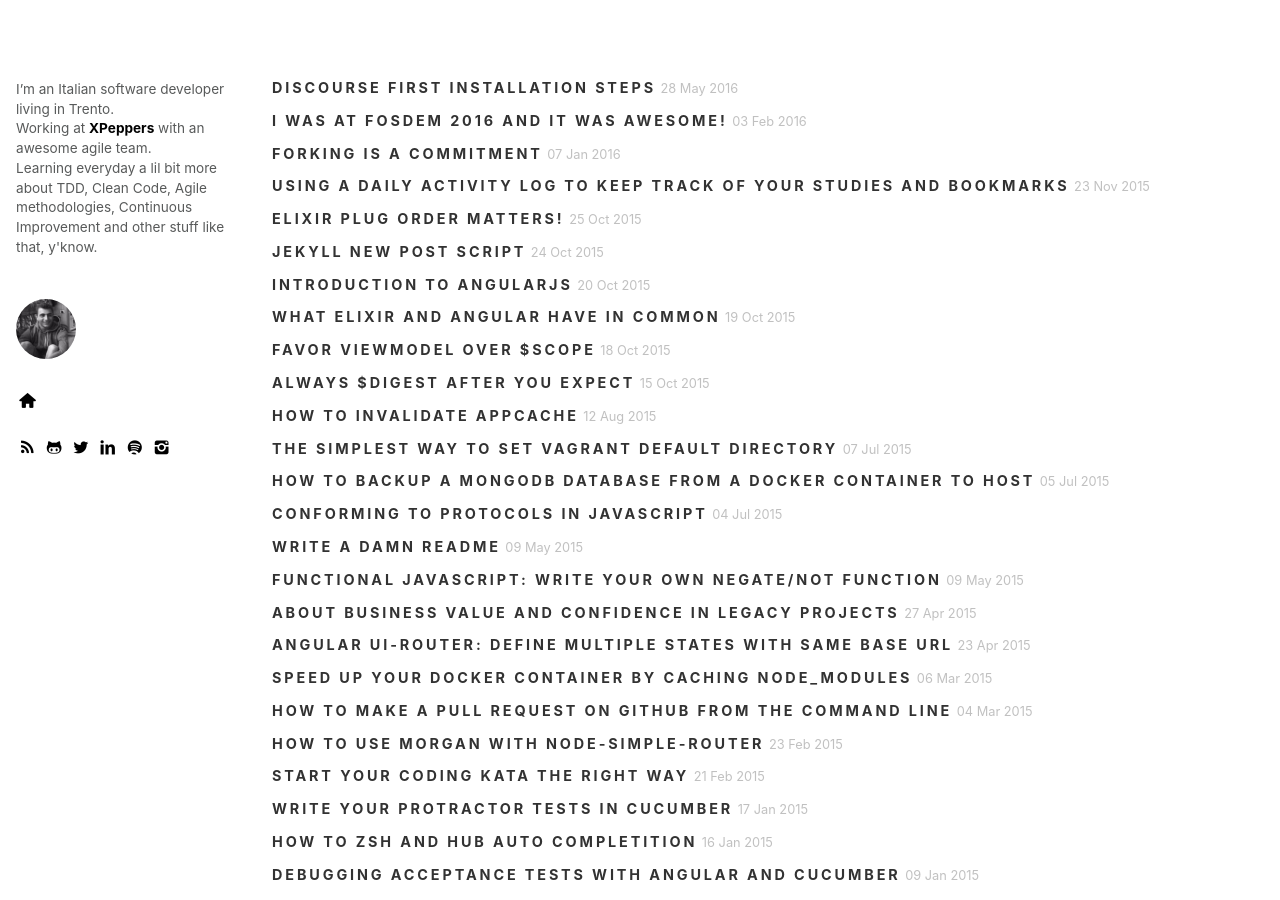
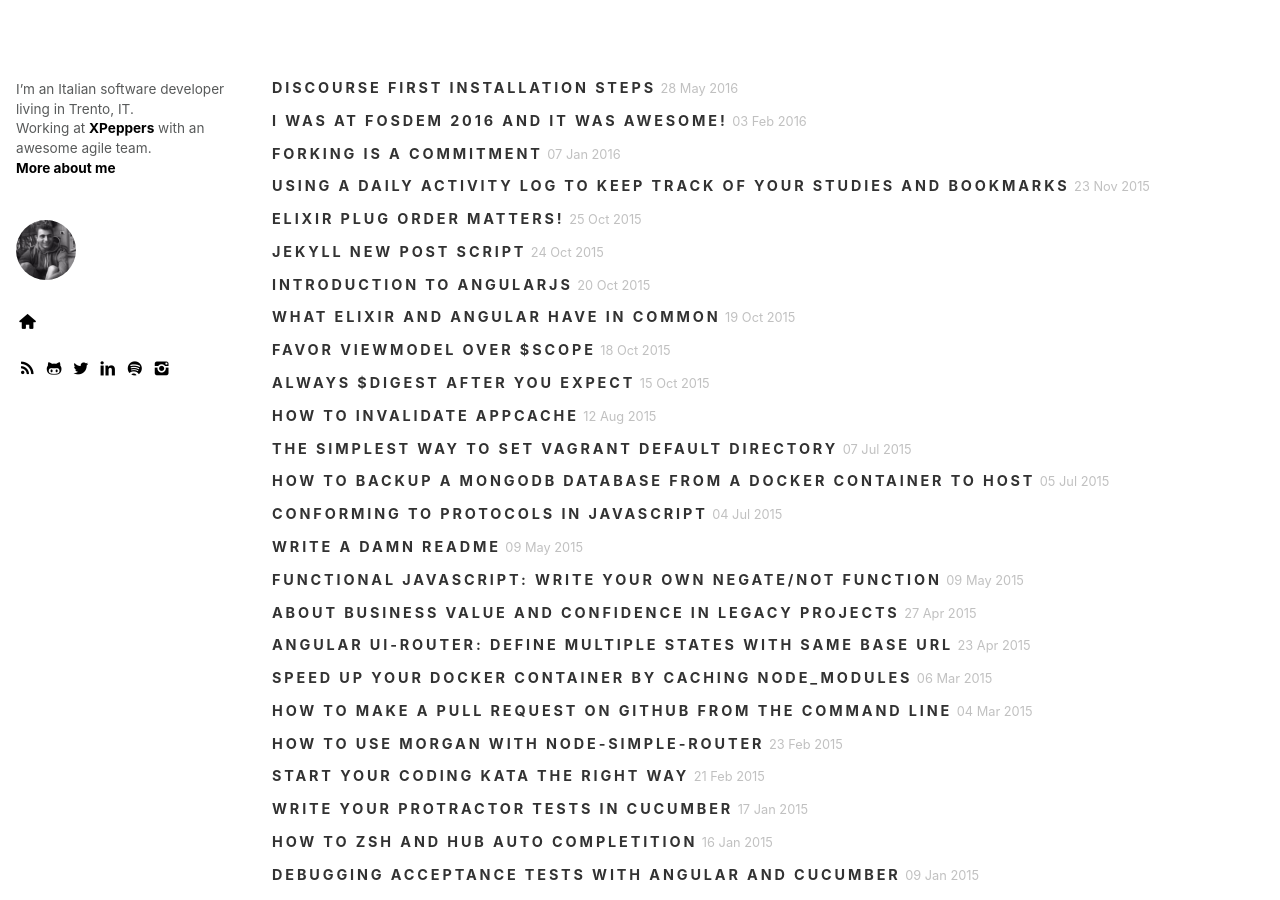
Before and after one commit to christian-fei/christian-fei.github.io-pandoc, a Jekyll site: the page built from index.html, in a window 1280 px wide and 900 px high. Built offline with Jekyll 4.4.1, drawn with Linux system fonts in a browser that asks for light colours; a style sheet for code colours, icons or effects is not loaded.

Commit message:
added about link

```diff
--- a/_layouts/default.html
+++ b/_layouts/default.html
@@ -40,15 +40,13 @@
         <div class="col-2 mobile-col-10 mobile-center">
           <div class="sidebar__container">
             <p class="intro">
-              I’m an Italian software developer living in Trento.
+              I’m an Italian software developer living in Trento, IT.
               <br/>
               Working at <a target="_blank" href="http://www.xpeppers.com/">XPeppers</a> with an awesome agile team.
               <br/>
-              Learning everyday a lil bit more about TDD, Clean Code, Agile methodologies, Continuous Improvement and other stuff like that, y'know.
-              <br/>
-              <!-- <a href="/about">More about me</a> -->
+              <a href="/about">More about me</a>
             </p>
-            <a href="/">
+            <a href="/about">
               <img src="/assets/images/avatar.jpg" class="avatar"/>
             </a>
             <br/>
```
